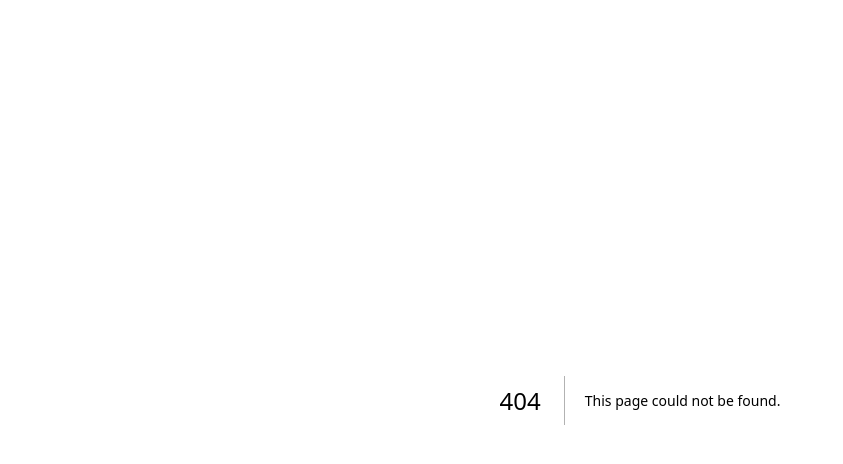
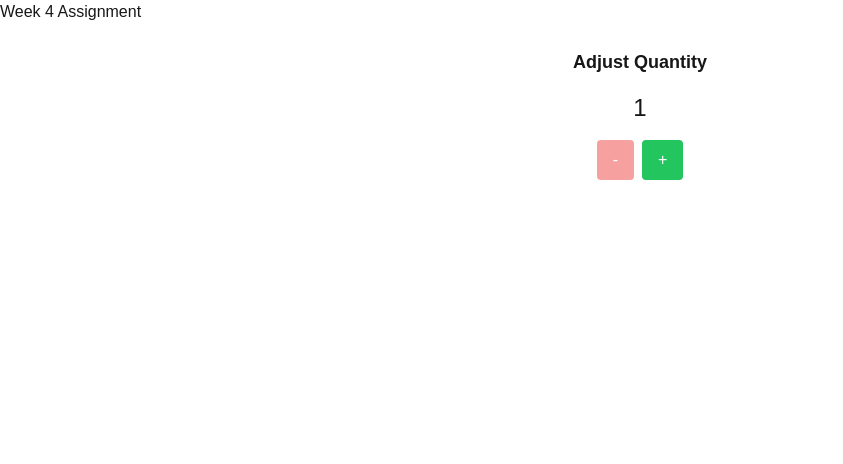
Before and after one commit to Gurpesh/cprg306-assignments, a Next.js app: page /week-4 in a window 1280 px wide. Before the commit this address had no page. Shown: the top 464 px of the page, without its empty margins (0-843 px from the left). Built offline with nearby package versions, Linux system fonts and the light colour scheme.

Commit message:
week 4
Added increment button

```diff
--- a/app/page.js
+++ b/app/page.js
@@ -6,6 +6,7 @@ export default function Page() {
         <heading>CPRG 306: Web Development 2 - Assignments</heading>
         <p>Click on the link to go to <Link href="/week-2">week-2 page</Link>.</p>
         <p>Click on the link to go to <Link href="/week-3">week-3 page</Link>.</p>
+        <p>Click on the link to go to <Link href="/week-4">week-4 page</Link>.</p>
       </div>
     );
 
--- /dev/null
+++ b/app/week-4/new-item.js
@@ -0,0 +1,41 @@
+"use client";
+
+import { useState } from 'react';
+
+export default function NewItem() {
+
+  const [quantity, setQuantity] = useState(1);
+
+  const increment = () => {
+    setQuantity((prevQuantity) => Math.min(prevQuantity + 1, 20));
+  };
+
+  const decrement = () => {
+    setQuantity((prevQuantity) => Math.max(prevQuantity - 1, 1));
+  };
+
+  return (
+    <div className="flex flex-col items-center p-6">
+      <h2 className="text-lg font-bold mb-4">Adjust Quantity</h2>
+      <div className="mb-4 text-2xl">{quantity}</div>
+
+      <div className="flex gap-2">
+        <button
+          onClick={decrement}
+          disabled={quantity === 1}
+          className={`px-4 py-2 bg-red-500 text-white rounded ${quantity === 1 ? 'opacity-50 cursor-not-allowed' : 'hover:bg-red-600'}`}
+        >
+          -
+        </button>
+
+        <button
+          onClick={increment}
+          disabled={quantity === 20}
+          className={`px-4 py-2 bg-green-500 text-white rounded ${quantity === 20 ? 'opacity-50 cursor-not-allowed' : 'hover:bg-green-600'}`}
+        >
+          +
+        </button>
+      </div>
+    </div>
+  );
+}
--- /dev/null
+++ b/app/week-4/page.js
@@ -0,0 +1,10 @@
+import NewItem from './new-item';
+
+export default function Week4Page() {
+  return (
+    <div>
+      <h1>Week 4 Assignment</h1>
+      <NewItem />
+    </div>
+  );
+}
```
